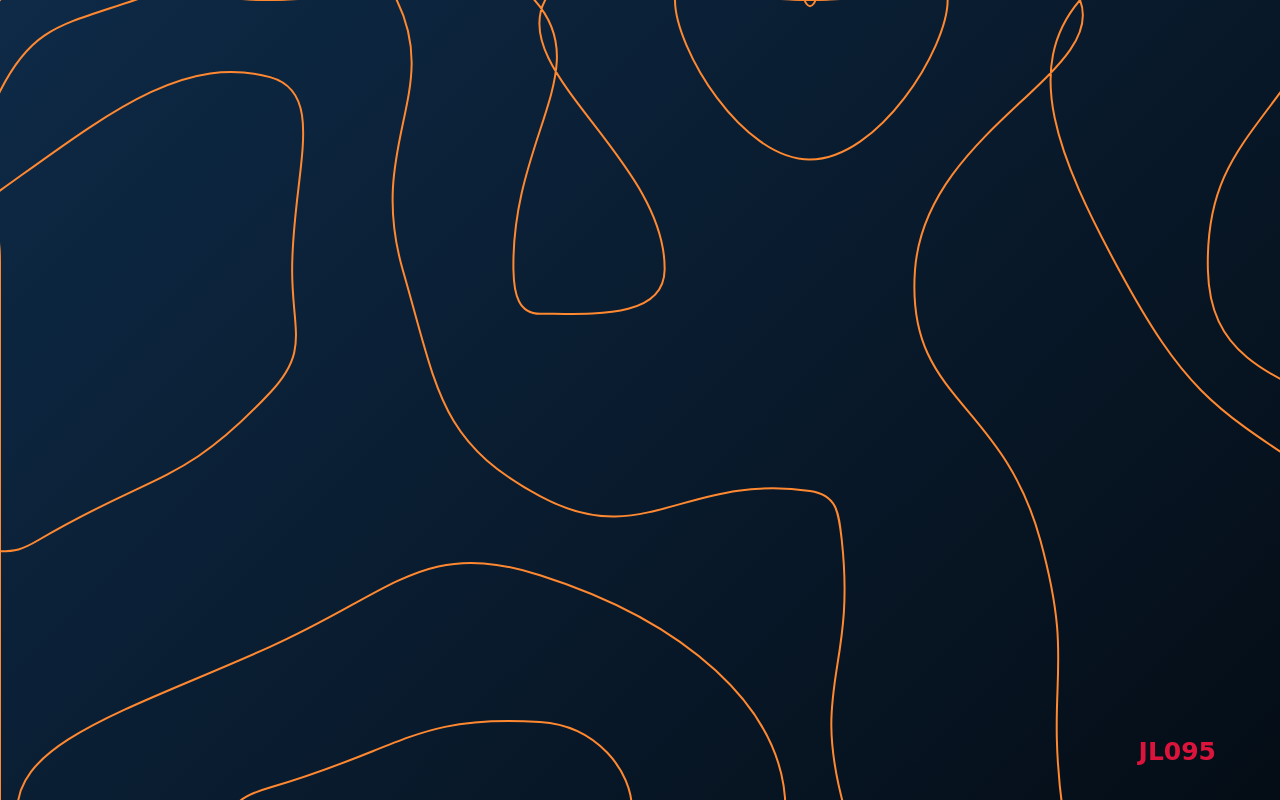
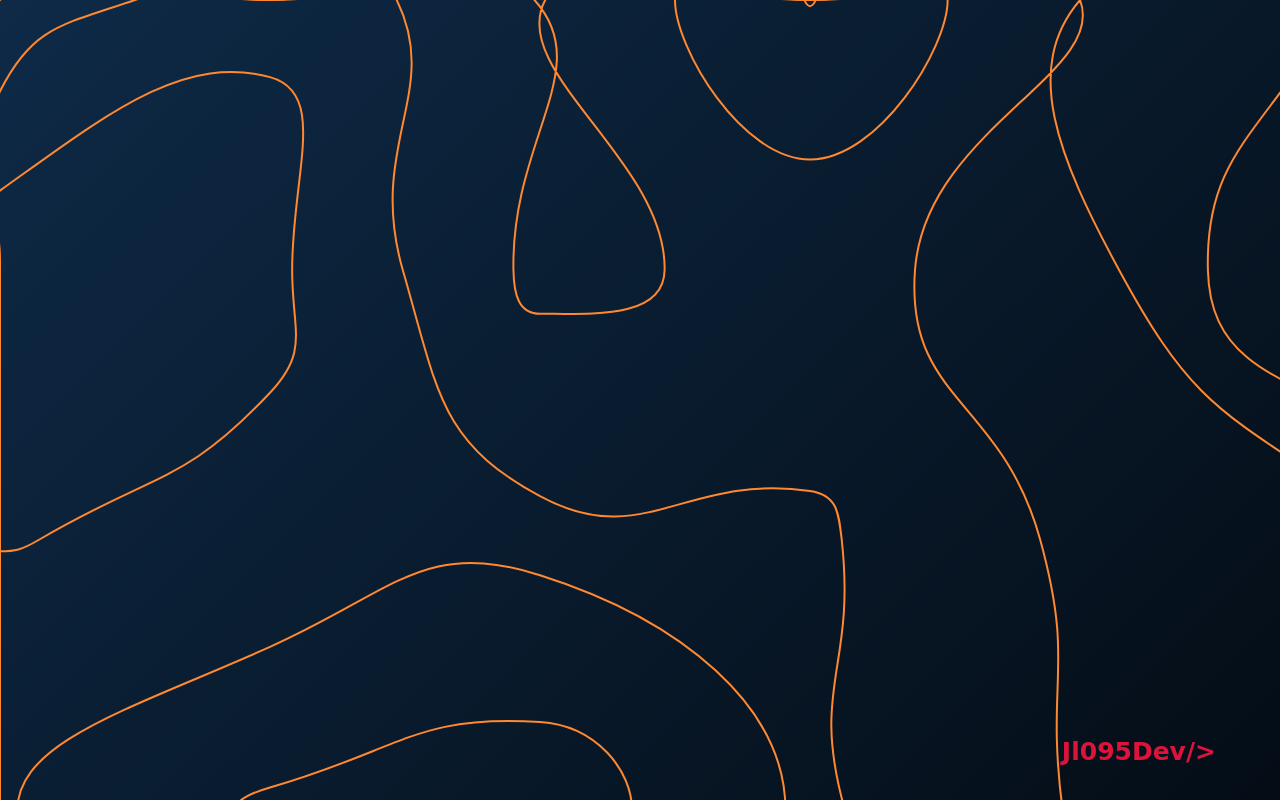
Before and after one commit to JoseLuiz095/projeto-calculadora, a plain HTML site: page index.html in a window 1280 px wide. Shown: the top 800 px of the page. Drawn offline with nearby package versions, Linux system fonts and the light colour scheme; files whose address does not match are found by name; a web font is replaced by a local one.

Commit message:
Update index.html

```diff
--- a/index.html
+++ b/index.html
@@ -57,7 +57,7 @@
     </table>
 
   </section>
-  <h3 class="marca">JL095</h3>
+  <h3 class="marca">Jl095Dev/></h3>
 
   <script src="./assets/js/main.js"></script>
 </body>
```
